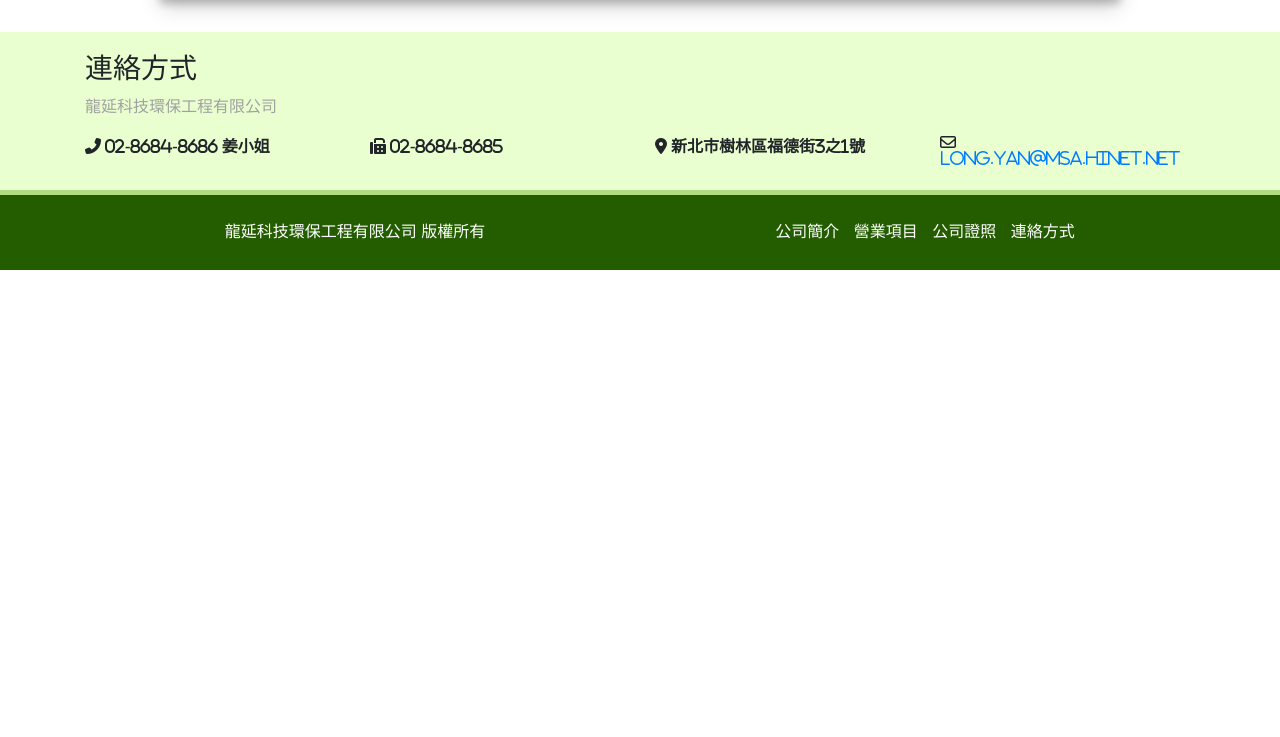
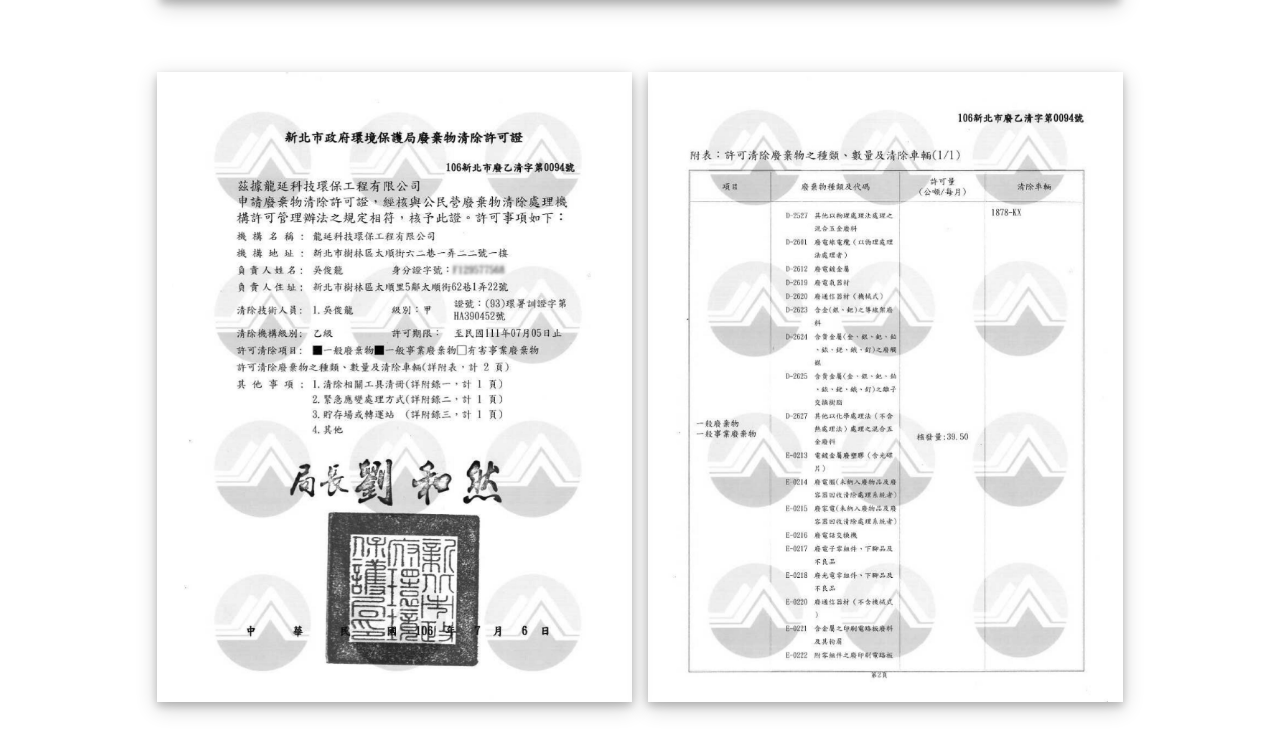
Before and after one commit to ra890927/Log, a plain HTML site: page index.html in a window 1280 px wide. Shown: the part 1543-2280 px from the top of the page. Before the commit the page ends 1813 px from the top, so only its background shows below. Drawn offline with nearby package versions, Linux system fonts and the light colour scheme.

Commit message:
02/25 license

```diff
--- a/Front End/main.css
+++ b/Front End/main.css
@@ -273,6 +273,17 @@ html{
     animation-delay: 20s;
 }
 
+/*---- license ----*/
+
+#license{
+    margin: 2em auto;
+}
+
+.license-img{
+    margin: 8px;
+    box-shadow: 0 4px 8px 0 rgba(0, 0, 0, 0.2), 0 6px 20px 0 rgba(0, 0, 0, 0.19);
+}
+
 /*---- contact ----*/
 
 #contact{
--- a/index.html
+++ b/index.html
@@ -150,6 +150,15 @@
             </div>
         </section>
 
+        <section id="license">
+            <div class="container">
+                <div class="row justify-content-center">
+                    <img class="col-md-5 license-img" src="./information/清除許可證1.jpg" alt="清除許可證1">
+                    <img class="col-md-5 license-img" src="./information/清除許可證2.jpg" alt="清除許可證2">
+                </div>
+            </div>
+        </section>
+
         <!-- 聯絡資訊 -->
         <section id="contact">
             <div class="container">
@@ -179,7 +188,7 @@
                 </div>
             </div>
         </section>
-        <!--手機RWD待修-->
+
         <footer id="footer" class="footer">
             <div class="container footer-text">
                 <div class="row">
```
Also changed, not shown: information/清除許可證1.jpg (added), information/清除許可證2.jpg (added), 2 other files.
